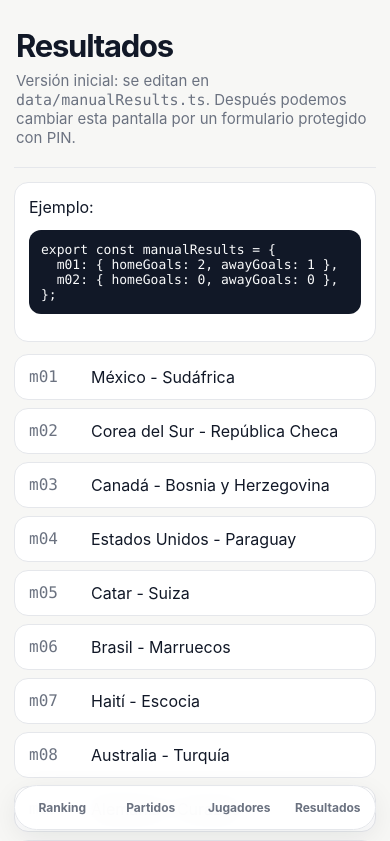
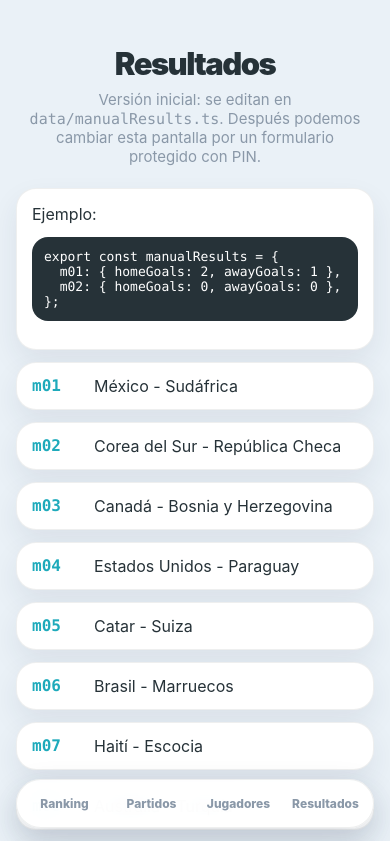
Before and after one commit to javiiitalavera/mundial-porra-2026, a Next.js app: page /admin in a window 390 px wide. Shown: the top 841 px of the page. Built offline with nearby package versions, Linux system fonts and the light colour scheme.

Commit message:
Apply mobile pastel design

```diff
--- a/app/globals.css
+++ b/app/globals.css
@@ -1,13 +1,16 @@
 :root {
-  --bg: #f7f7f5;
+  --bg: #eaf1f7;
   --card: #ffffff;
-  --text: #111827;
-  --muted: #6b7280;
-  --line: #e5e7eb;
-  --soft: #f3f4f6;
-  --ok: #15803d;
-  --ko: #b91c1c;
-  --pending: #92400e;
+  --text: #263238;
+  --muted: #8a98a8;
+  --line: rgba(38, 50, 56, 0.08);
+  --soft: #f5f8fb;
+  --cyan: #45c9d9;
+  --cyan-dark: #1eaabb;
+  --yellow: #ffc94d;
+  --ok: #26a65b;
+  --ko: #e05252;
+  --pending: #c78a17;
 }
 
 * {
@@ -29,21 +32,22 @@ a {
 }
 
 .app-shell {
-  width: min(720px, 100%);
+  width: min(430px, 100%);
   margin: 0 auto;
-  padding: 20px 16px 92px;
+  padding: 22px 18px 96px;
 }
 
 .hero {
-  padding: 8px 2px 20px;
-  border-bottom: 1px solid var(--line);
+  text-align: center;
+  padding: 24px 18px 26px;
 }
 
 .kicker {
-  color: var(--muted);
+  color: var(--yellow);
   font-size: 13px;
-  font-weight: 600;
-  letter-spacing: 0.02em;
+  font-weight: 900;
+  letter-spacing: 0.08em;
+  text-transform: uppercase;
 }
 
 h1,
@@ -54,24 +58,36 @@ p {
 
 .hero h1,
 .page-header h1 {
-  margin-top: 6px;
+  margin-top: 8px;
   font-size: 34px;
-  line-height: 1.05;
-  letter-spacing: -0.04em;
-  font-weight: 750;
+  line-height: 1.02;
+  letter-spacing: -0.05em;
+  font-weight: 900;
 }
 
 .hero p,
 .page-header p {
-  margin-top: 8px;
+  margin-top: 10px;
   color: var(--muted);
   font-size: 15px;
 }
 
+.hero::after {
+  content: "🏆";
+  display: grid;
+  place-items: center;
+  width: 92px;
+  height: 92px;
+  margin: 22px auto 0;
+  border-radius: 32px;
+  background: var(--card);
+  box-shadow: 0 16px 34px rgba(35, 57, 80, 0.10);
+  font-size: 46px;
+}
+
 .page-header {
-  padding: 4px 2px 20px;
-  border-bottom: 1px solid var(--line);
-  margin-bottom: 14px;
+  text-align: center;
+  padding: 18px 8px 22px;
 }
 
 .section-title {
@@ -79,12 +95,12 @@ p {
   align-items: baseline;
   justify-content: space-between;
   gap: 12px;
-  margin: 20px 2px 10px;
+  margin: 8px 2px 14px;
 }
 
 .section-title h2 {
   font-size: 18px;
-  font-weight: 700;
+  font-weight: 850;
 }
 
 .section-title span,
@@ -95,7 +111,7 @@ p {
 
 .stack {
   display: grid;
-  gap: 8px;
+  gap: 12px;
 }
 
 .standing-card,
@@ -106,49 +122,57 @@ p {
 .player-tile {
   border: 1px solid var(--line);
   background: var(--card);
-  border-radius: 14px;
+  border-radius: 20px;
+  box-shadow: 0 12px 28px rgba(35, 57, 80, 0.08);
 }
 
 .standing-card {
   display: grid;
-  grid-template-columns: 34px 1fr auto;
+  grid-template-columns: 44px 1fr auto;
   align-items: center;
   gap: 12px;
-  padding: 12px 14px;
+  padding: 14px 16px;
 }
 
 .rank {
   display: grid;
   place-items: center;
-  width: 28px;
-  height: 28px;
-  border-radius: 999px;
-  background: var(--soft);
-  color: var(--muted);
-  font-size: 13px;
-  font-weight: 700;
+  width: 38px;
+  height: 38px;
+  border-radius: 15px;
+  background: #fff7dc;
+  color: #d59609;
+  font-size: 15px;
+  font-weight: 900;
 }
 
 .standing-name {
-  font-weight: 700;
-  letter-spacing: -0.01em;
+  font-weight: 850;
+  letter-spacing: -0.02em;
 }
 
 .points {
+  min-width: 48px;
+  text-align: center;
+  padding: 8px 10px;
+  border-radius: 16px;
+  background: var(--cyan);
+  color: white;
   font-size: 24px;
-  font-weight: 750;
+  font-weight: 950;
   letter-spacing: -0.04em;
 }
 
 .back {
   display: inline-block;
   margin-bottom: 8px;
-  color: var(--muted);
+  color: var(--cyan-dark);
   font-size: 14px;
+  font-weight: 750;
 }
 
 .match-card {
-  padding: 14px;
+  padding: 15px;
 }
 
 .match-top,
@@ -160,143 +184,144 @@ p {
 }
 
 .match-label {
-  font-weight: 650;
-  letter-spacing: -0.01em;
+  font-weight: 800;
+  letter-spacing: -0.02em;
 }
 
 .score {
   flex: 0 0 auto;
-  min-width: 64px;
+  min-width: 66px;
   text-align: center;
-  padding: 6px 8px;
-  border-radius: 999px;
+  padding: 8px 10px;
+  border-radius: 16px;
   background: var(--soft);
   color: var(--muted);
   font-size: 14px;
-  font-weight: 700;
+  font-weight: 850;
 }
 
 .score.done {
-  background: #ecfdf3;
-  color: var(--ok);
+  background: var(--cyan);
+  color: white;
 }
 
 .pick-row {
   display: flex;
-  gap: 6px;
-  margin-top: 12px;
+  gap: 7px;
+  margin-top: 13px;
 }
 
 .chip {
   display: inline-flex;
   align-items: center;
   justify-content: center;
-  min-height: 28px;
-  padding: 4px 9px;
+  min-height: 30px;
+  padding: 5px 11px;
   border-radius: 999px;
   background: var(--soft);
   color: var(--muted);
   font-size: 13px;
-  font-weight: 650;
+  font-weight: 800;
 }
 
 .chip.hit {
-  background: #ecfdf3;
-  color: var(--ok);
+  background: #e6fbfd;
+  color: var(--cyan-dark);
 }
 
 .grid-list {
   display: grid;
-  grid-template-columns: repeat(2, minmax(0, 1fr));
-  gap: 8px;
+  grid-template-columns: 1fr 1fr;
+  gap: 12px;
 }
 
 .player-tile {
-  padding: 14px;
-  display: flex;
-  align-items: center;
-  justify-content: space-between;
+  min-height: 86px;
+  padding: 16px;
+  display: grid;
+  align-content: space-between;
 }
 
 .player-tile span {
-  font-weight: 700;
+  font-weight: 850;
 }
 
 .player-tile strong {
-  font-size: 22px;
-  font-weight: 750;
+  color: var(--cyan-dark);
+  font-size: 28px;
+  font-weight: 950;
 }
 
 .prediction-card {
-  padding: 12px 14px;
+  padding: 14px 15px;
 }
 
 .prediction-right {
   display: grid;
   justify-items: end;
-  gap: 6px;
+  gap: 7px;
 }
 
 .pill {
   display: inline-grid;
   place-items: center;
-  min-width: 38px;
-  min-height: 26px;
+  min-width: 40px;
+  min-height: 28px;
   border-radius: 999px;
   font-size: 13px;
-  font-weight: 700;
+  font-weight: 850;
 }
 
 .pill.ok {
-  background: #ecfdf3;
+  background: #eafaf0;
   color: var(--ok);
 }
 
 .pill.ko {
-  background: #fef2f2;
+  background: #fff0f0;
   color: var(--ko);
 }
 
 .pill.pending {
-  min-width: 72px;
-  background: #fffbeb;
+  min-width: 74px;
+  background: #fff8e5;
   color: var(--pending);
 }
 
 .bottom-nav {
   position: fixed;
   left: 50%;
-  bottom: 14px;
+  bottom: 16px;
   transform: translateX(-50%);
-  width: min(680px, calc(100% - 28px));
+  width: min(400px, calc(100% - 32px));
   display: grid;
   grid-template-columns: repeat(4, 1fr);
   gap: 4px;
-  padding: 5px;
+  padding: 6px;
   border: 1px solid var(--line);
   border-radius: 999px;
-  background: rgba(255, 255, 255, 0.92);
-  backdrop-filter: blur(14px);
-  box-shadow: 0 8px 28px rgba(15, 23, 42, 0.08);
+  background: rgba(255, 255, 255, 0.94);
+  backdrop-filter: blur(16px);
+  box-shadow: 0 12px 32px rgba(35, 57, 80, 0.16);
   z-index: 10;
 }
 
 .bottom-nav a {
   text-align: center;
-  padding: 9px 5px;
+  padding: 10px 5px;
   border-radius: 999px;
   color: var(--muted);
-  font-weight: 650;
+  font-weight: 800;
   font-size: 12px;
 }
 
 .bottom-nav a:hover {
-  background: var(--soft);
-  color: var(--text);
+  background: #e6fbfd;
+  color: var(--cyan-dark);
 }
 
 .code-card {
-  padding: 14px;
+  padding: 15px;
   margin-bottom: 12px;
 }
 
@@ -308,9 +333,9 @@ pre {
 pre {
   overflow-x: auto;
   padding: 12px;
-  border-radius: 12px;
-  background: #111827;
-  color: #f9fafb;
+  border-radius: 16px;
+  background: #263238;
+  color: white;
   font-size: 13px;
 }
 
@@ -318,22 +343,19 @@ pre {
   display: grid;
   grid-template-columns: 52px 1fr;
   gap: 10px;
-  padding: 12px 14px;
+  padding: 13px 15px;
   align-items: center;
 }
 
 .admin-row code {
-  color: var(--muted);
+  color: var(--cyan-dark);
+  font-weight: 800;
 }
 
 @media (max-width: 420px) {
   .app-shell {
-    padding-left: 14px;
-    padding-right: 14px;
-  }
-
-  .grid-list {
-    grid-template-columns: 1fr;
+    padding-left: 16px;
+    padding-right: 16px;
   }
 
   .hero h1,
```
